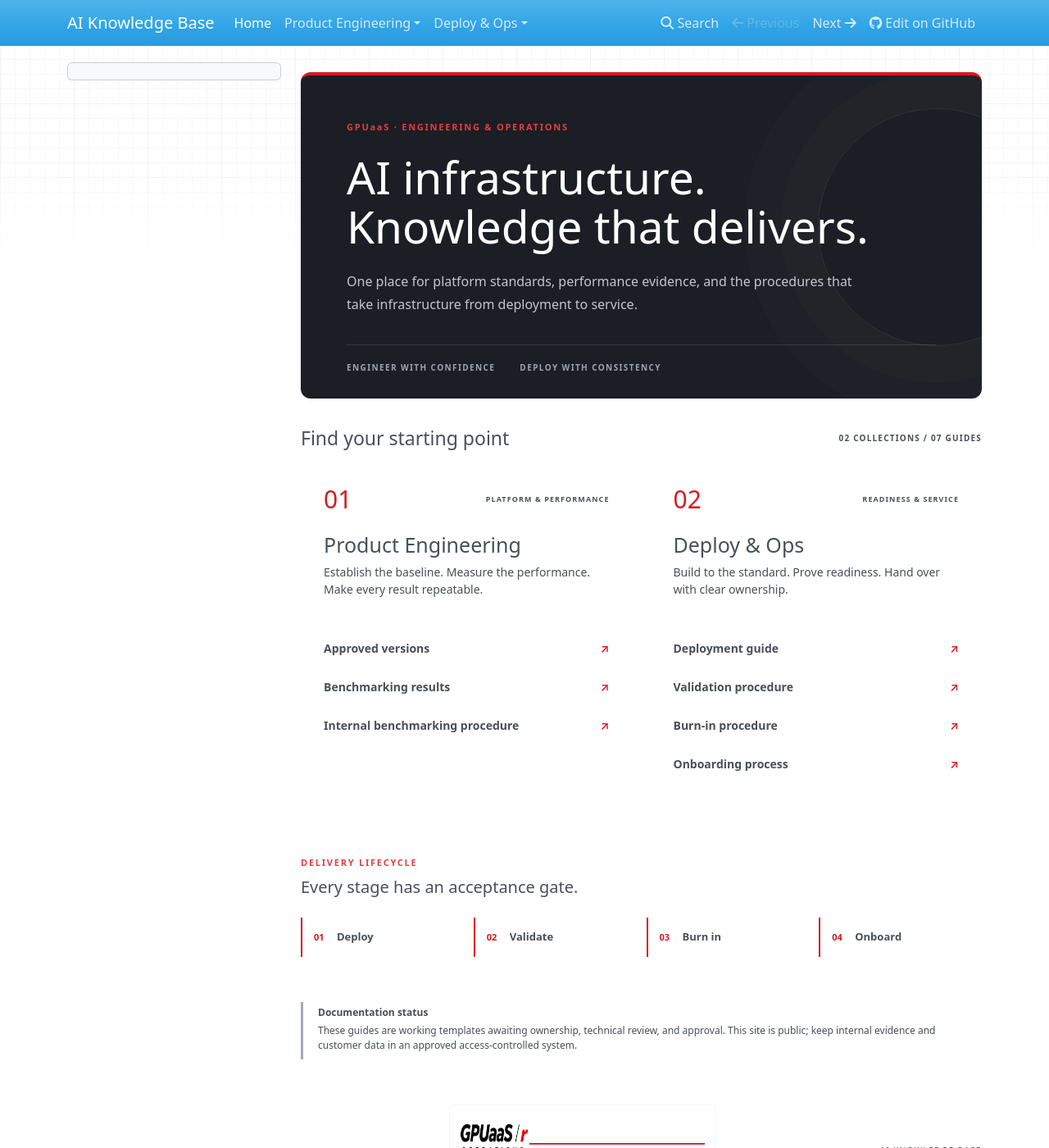
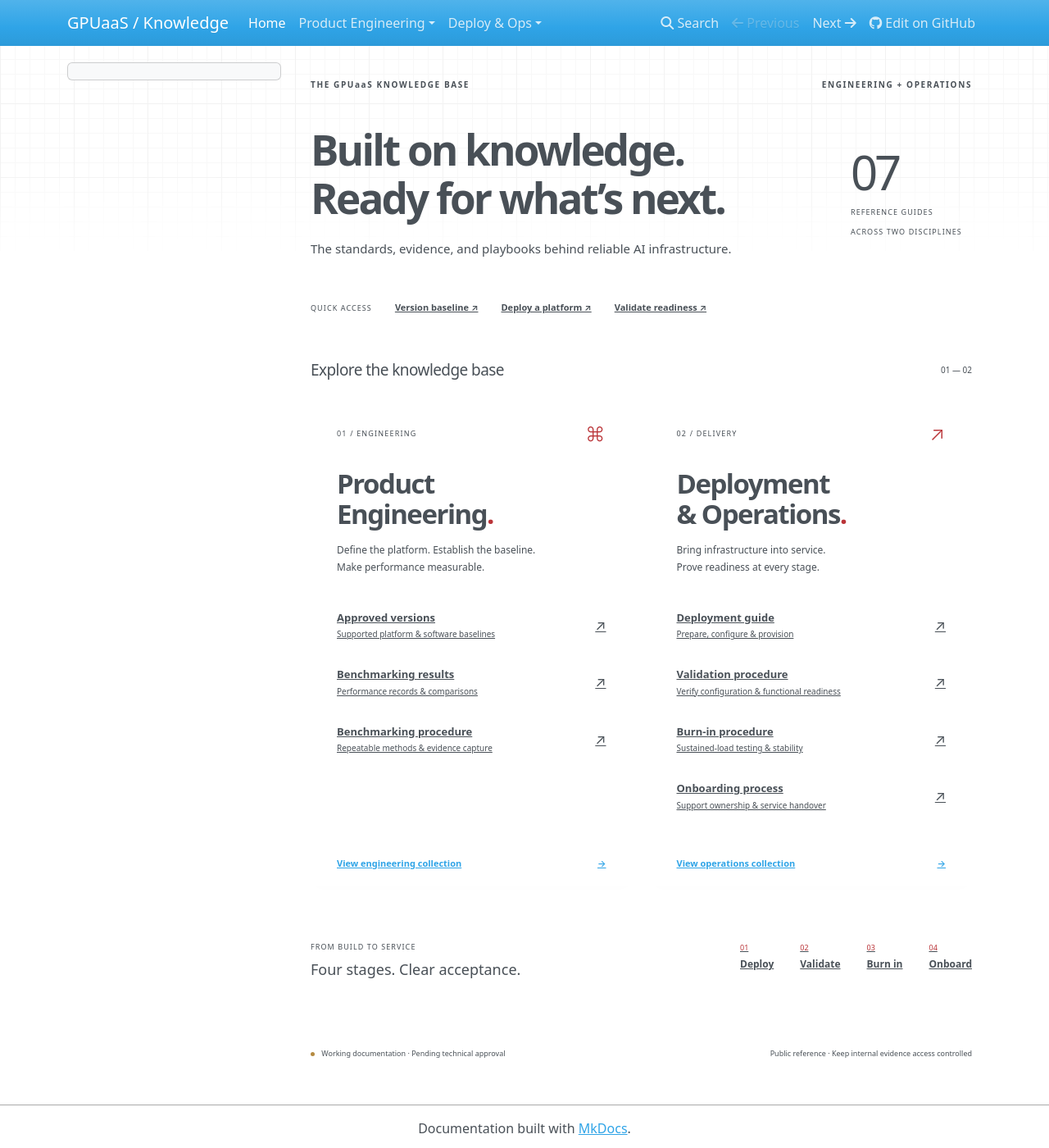
Before and after one commit to thusspokesam/samsblog, an MkDocs documentation site: the page built from docs/index.md, in a window 1280 px wide and 1400 px high. Shown: the whole window at 82% size. Built offline with MkDocs 1.6.1, drawn with Linux system fonts in a browser that asks for light colours; nearby versions of some CDN libraries.

Commit message:
Redesign knowledge portal with restrained editorial layout and compact brand mark

```diff
--- a/docs/index.md
+++ b/docs/index.md
@@ -4,35 +4,15 @@ hide:
   - toc
   - feedback
 ---
-
-<div class="kb-home">
-<div class="kb-hero">
-<div class="kb-eyebrow">GPUaaS · ENGINEERING & OPERATIONS</div>
-<h1>AI infrastructure.<br>Knowledge that delivers.</h1>
-<p class="kb-intro">One place for platform standards, performance evidence, and the procedures that take infrastructure from deployment to service.</p>
-<div class="kb-hero-foot"><span>ENGINEER WITH CONFIDENCE</span><span>DEPLOY WITH CONSISTENCY</span></div>
+<div class="portal">
+<div class="portal-top"><span>THE GPUaaS KNOWLEDGE BASE</span><span class="edition">ENGINEERING + OPERATIONS</span></div>
+<section class="intro"><div><h1>Built on knowledge.<br><span>Ready for what’s next.</span></h1><p>The standards, evidence, and playbooks behind reliable AI infrastructure.</p></div><div class="index-label"><b>07</b><span>REFERENCE GUIDES<br>ACROSS TWO DISCIPLINES</span></div></section>
+<div class="jump"><span>QUICK ACCESS</span><a href="product-engineering/approved-versions/">Version baseline ↗</a><a href="deploy-ops/deployment-guide/">Deploy a platform ↗</a><a href="deploy-ops/validation-procedure/">Validate readiness ↗</a></div>
+<div class="collection-title"><h2>Explore the knowledge base</h2><span>01 — 02</span></div>
+<div class="collections">
+<section class="collection"><div class="collection-meta"><span>01 / ENGINEERING</span><span class="symbol">⌘</span></div><h2>Product<br>Engineering<span class="dot">.</span></h2><p>Define the platform. Establish the baseline.<br>Make performance measurable.</p><div class="documents"><a href="product-engineering/approved-versions/"><span><b>Approved versions</b><small>Supported platform & software baselines</small></span><i>↗</i></a><a href="product-engineering/benchmarking-results/"><span><b>Benchmarking results</b><small>Performance records & comparisons</small></span><i>↗</i></a><a href="product-engineering/benchmarking-procedure/"><span><b>Benchmarking procedure</b><small>Repeatable methods & evidence capture</small></span><i>↗</i></a></div><a class="collection-link" href="product-engineering/">View engineering collection <span>→</span></a></section>
+<section class="collection"><div class="collection-meta"><span>02 / DELIVERY</span><span class="symbol">↗</span></div><h2>Deployment<br>& Operations<span class="dot">.</span></h2><p>Bring infrastructure into service.<br>Prove readiness at every stage.</p><div class="documents"><a href="deploy-ops/deployment-guide/"><span><b>Deployment guide</b><small>Prepare, configure & provision</small></span><i>↗</i></a><a href="deploy-ops/validation-procedure/"><span><b>Validation procedure</b><small>Verify configuration & functional readiness</small></span><i>↗</i></a><a href="deploy-ops/burn-in-procedure/"><span><b>Burn-in procedure</b><small>Sustained-load testing & stability</small></span><i>↗</i></a><a href="deploy-ops/onboarding-process/"><span><b>Onboarding process</b><small>Support ownership & service handover</small></span><i>↗</i></a></div><a class="collection-link" href="deploy-ops/">View operations collection <span>→</span></a></section>
 </div>
-<div class="kb-section-head"><h2>Find your starting point</h2><span>02 COLLECTIONS / 07 GUIDES</span></div>
-<div class="kb-collections">
-<section class="kb-collection">
-<div class="kb-card-top"><span class="kb-number">01</span><span class="kb-tag">PLATFORM & PERFORMANCE</span></div>
-<h2>Product Engineering</h2>
-<p>Establish the baseline. Measure the performance. Make every result repeatable.</p>
-<a href="product-engineering/approved-versions/">Approved versions <span>↗</span></a>
-<a href="product-engineering/benchmarking-results/">Benchmarking results <span>↗</span></a>
-<a href="product-engineering/benchmarking-procedure/">Internal benchmarking procedure <span>↗</span></a>
-</section>
-<section class="kb-collection">
-<div class="kb-card-top"><span class="kb-number">02</span><span class="kb-tag">READINESS & SERVICE</span></div>
-<h2>Deploy & Ops</h2>
-<p>Build to the standard. Prove readiness. Hand over with clear ownership.</p>
-<a href="deploy-ops/deployment-guide/">Deployment guide <span>↗</span></a>
-<a href="deploy-ops/validation-procedure/">Validation procedure <span>↗</span></a>
-<a href="deploy-ops/burn-in-procedure/">Burn-in procedure <span>↗</span></a>
-<a href="deploy-ops/onboarding-process/">Onboarding process <span>↗</span></a>
-</section>
+<section class="sequence"><div><span class="overline">FROM BUILD TO SERVICE</span><h2>Four stages. Clear acceptance.</h2></div><div class="stages"><a href="deploy-ops/deployment-guide/"><small>01</small>Deploy</a><a href="deploy-ops/validation-procedure/"><small>02</small>Validate</a><a href="deploy-ops/burn-in-procedure/"><small>03</small>Burn in</a><a href="deploy-ops/onboarding-process/"><small>04</small>Onboard</a></div></section>
+<footer class="portal-footer"><span><b class="status-dot"></b> Working documentation · Pending technical approval</span><span>Public reference · Keep internal evidence access controlled</span></footer>
 </div>
-<section class="kb-lifecycle"><div><span class="kb-eyebrow">DELIVERY LIFECYCLE</span><h2>Every stage has an acceptance gate.</h2></div><ol><li><b>01</b> Deploy</li><li><b>02</b> Validate</li><li><b>03</b> Burn in</li><li><b>04</b> Onboard</li></ol></section>
-<div class="kb-notice"><strong>Documentation status</strong><p>These guides are working templates awaiting ownership, technical review, and approval. This site is public; keep internal evidence and customer data in an approved access-controlled system.</p></div>
-<div class="kb-brand"><img src="assets/gpuaas-operations.png" alt="GPUaaS Operations" width="650" height="104"><span>AI KNOWLEDGE BASE</span></div>
-</div>
--- a/mkdocs.yml
+++ b/mkdocs.yml
@@ -1,4 +1,4 @@
-site_name: AI Knowledge Base
+site_name: GPUaaS / Knowledge
 site_url: https://thusspokesam.github.io/samsblog/
 site_description: Product engineering, deployment, and operations documentation for AI infrastructure.
 repo_url: https://github.com/thusspokesam/samsblog
@@ -6,8 +6,8 @@ edit_uri: edit/main/docs/
 theme:
   variant: modern
   font: false
-  logo: assets/gpuaas-operations.png
-  favicon: assets/gpuaas-operations.png
+  logo: assets/mark.svg
+  favicon: assets/mark.svg
   palette:
     - scheme: default
       primary: white
```
Also changed, not shown: docs/assets/mark.svg (added), docs/stylesheets/extra.css.
